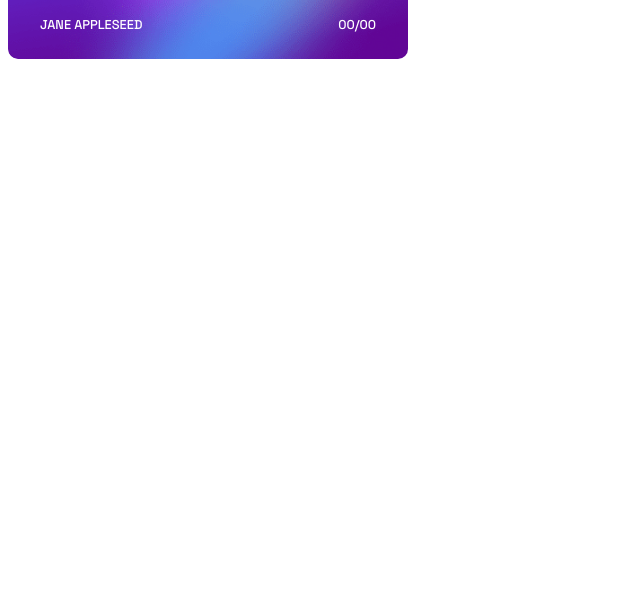
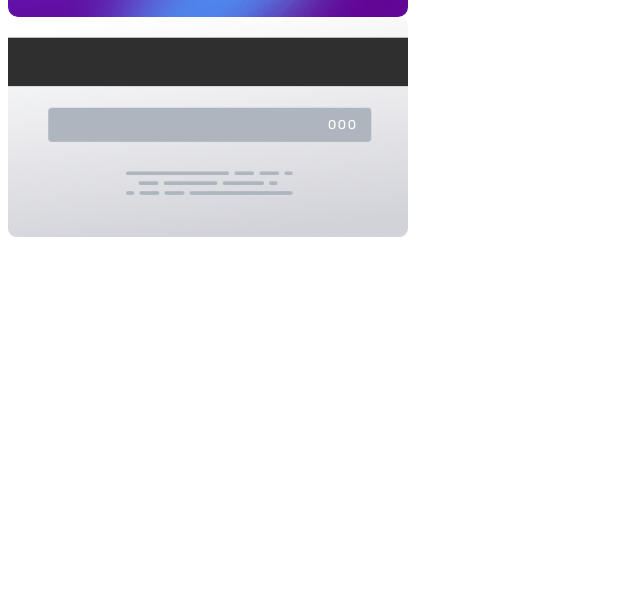
Before and after one commit to Ekin-shieh/interactive-card-details-form, a plain HTML site: page index.html in a window 1280 px wide. Shown: the part 211-800 px from the top of the page, without its empty margins (0-640 px from the left). Drawn offline with Linux system fonts and the light colour scheme.

Commit message:
make the back of bg-card

```diff
--- a/index.html
+++ b/index.html
@@ -17,5 +17,9 @@
       <div>00/00</div>
     </div>
   </div>
+    <div class="card-back">
+    <img src="/images/bg-card-back.png">
+    <div class="back-num">000</div>
+  </div>
 </body>
 </html>
--- a/style/bg-card.css
+++ b/style/bg-card.css
@@ -7,21 +7,39 @@
     color: hsl(0, 100%, 100%);
 
     img{
-        margin: 3% 0 8% 3%;
+        margin: 10%;
         height: 20%;
     }
 
     .card-num {
         text-align: center;
         font-size: 1.6em;
-        letter-spacing: 0.1em;
-        line-height: 0;
     }
 
     .bottom-info {
-        padding: 0 8% 0 8%;
+        margin: 5% 8%;
         display: flex;
         justify-content: space-between;
         font-size: 0.8em;
     }
 }
+
+.card-back {
+    position: relative;
+    color: hsl(0, 100%, 100%);
+    font-size: 0.8em;
+    width: 400px;
+    height: 220px;
+    border-radius: 10px;
+
+    img {
+        width: 100%;
+        height: 100%;
+    }
+
+    .back-num {
+        position: absolute;
+        top: 45%;
+        left: 80%;
+    }
+}
--- a/style/body.css
+++ b/style/body.css
@@ -3,7 +3,7 @@
 body {
     font-family: 'Space Grotesk', sans-serif;
     font-weight: 500;
-    white-space: pre-wrap;
+    letter-spacing: 0.1em;
 }
 
 @media screen and (max-width: 768px) {
```
